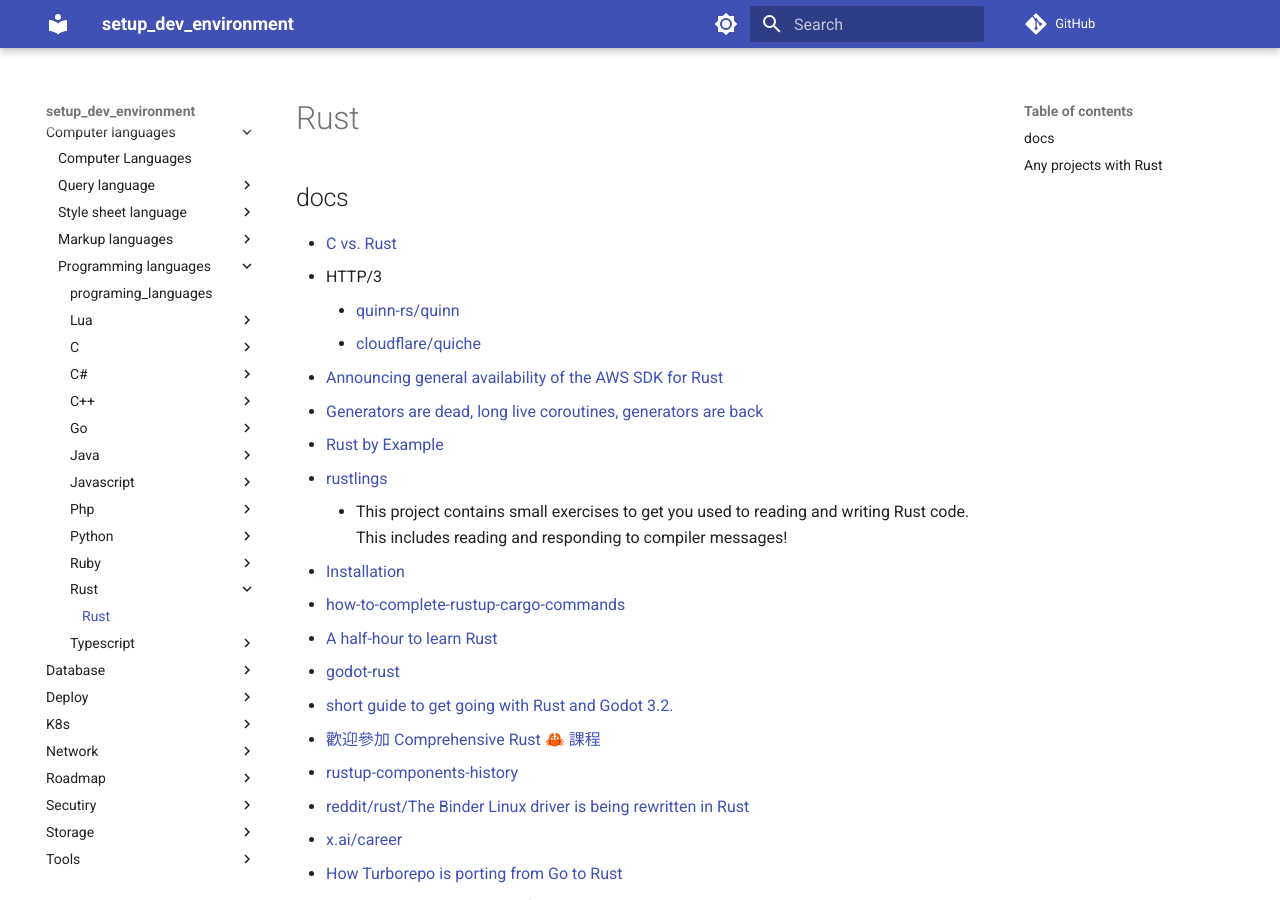
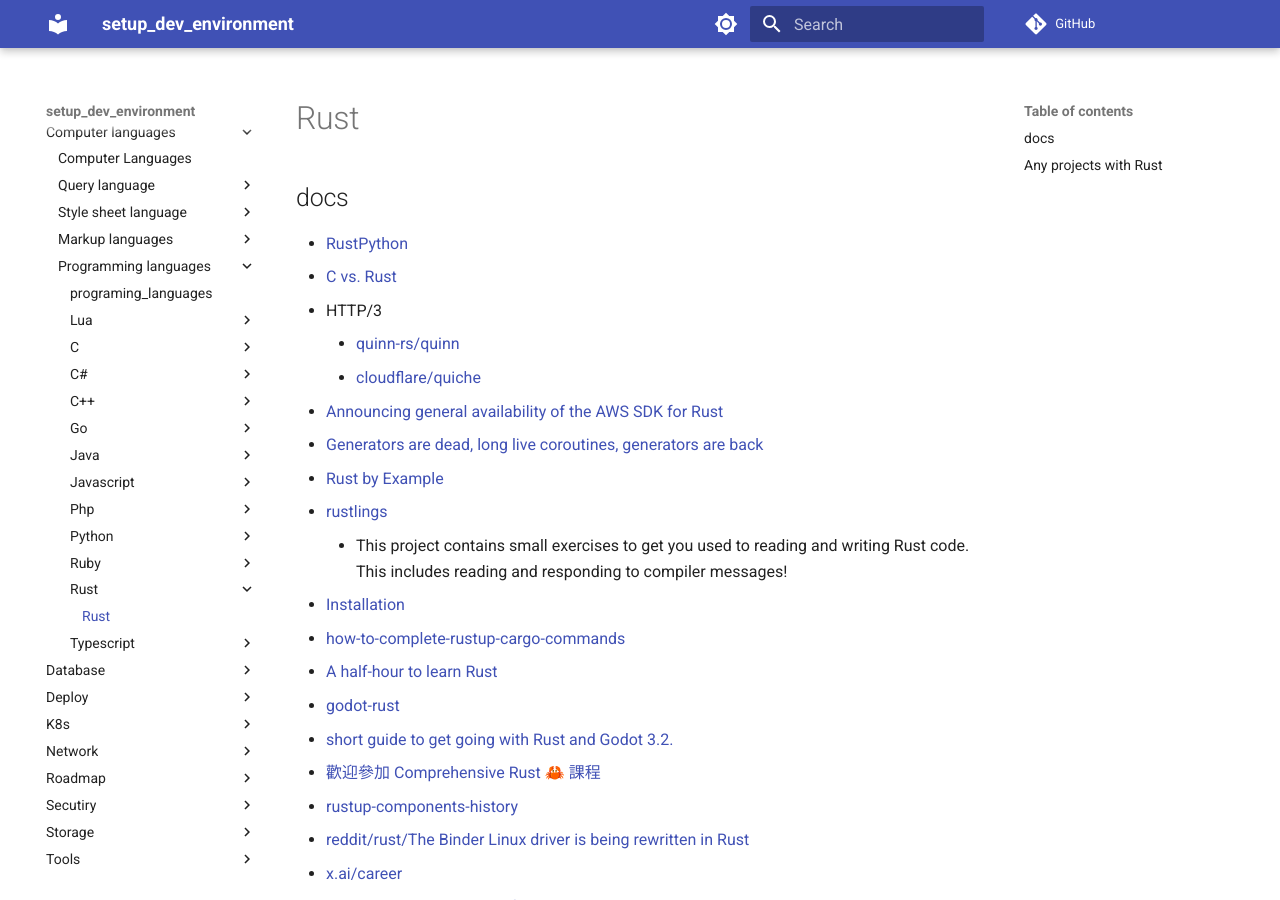
Before and after one commit to hong539/setup_dev_environment, an MkDocs documentation site: the page built from docs/computer languages/programming_languages/rust/rust.md, in a window 1280 px wide and 900 px high. Built offline with MkDocs 1.6.1 and Material for MkDocs 9.7.7, drawn with Linux system fonts in a browser that asks for light colours; comment, search, counter and statistics services are not loaded.

Commit message:
Update docs

```diff
--- a/docs/computer languages/programming_languages/rust/rust.md
+++ b/docs/computer languages/programming_languages/rust/rust.md
@@ -2,6 +2,7 @@
 
 ## docs
 
+* [RustPython](https://rustpython.github.io/)
 * [C vs. Rust](http://www-verimag.imag.fr/~mounier/Enseignement/Software_Security/19RustVsC.pdf)
 * HTTP/3
     * [quinn-rs/quinn](https://github.com/quinn-rs/quinn)
```
